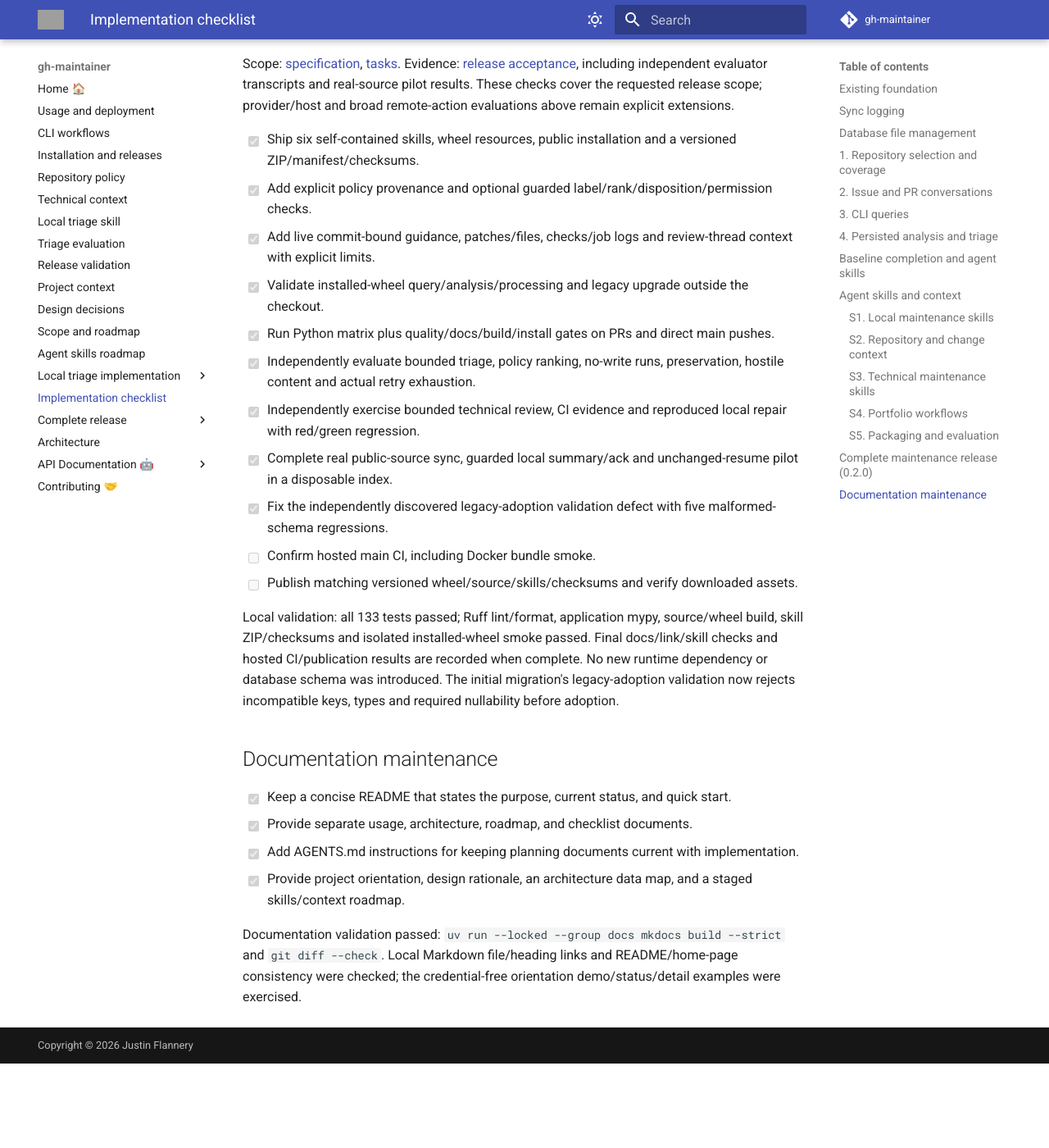
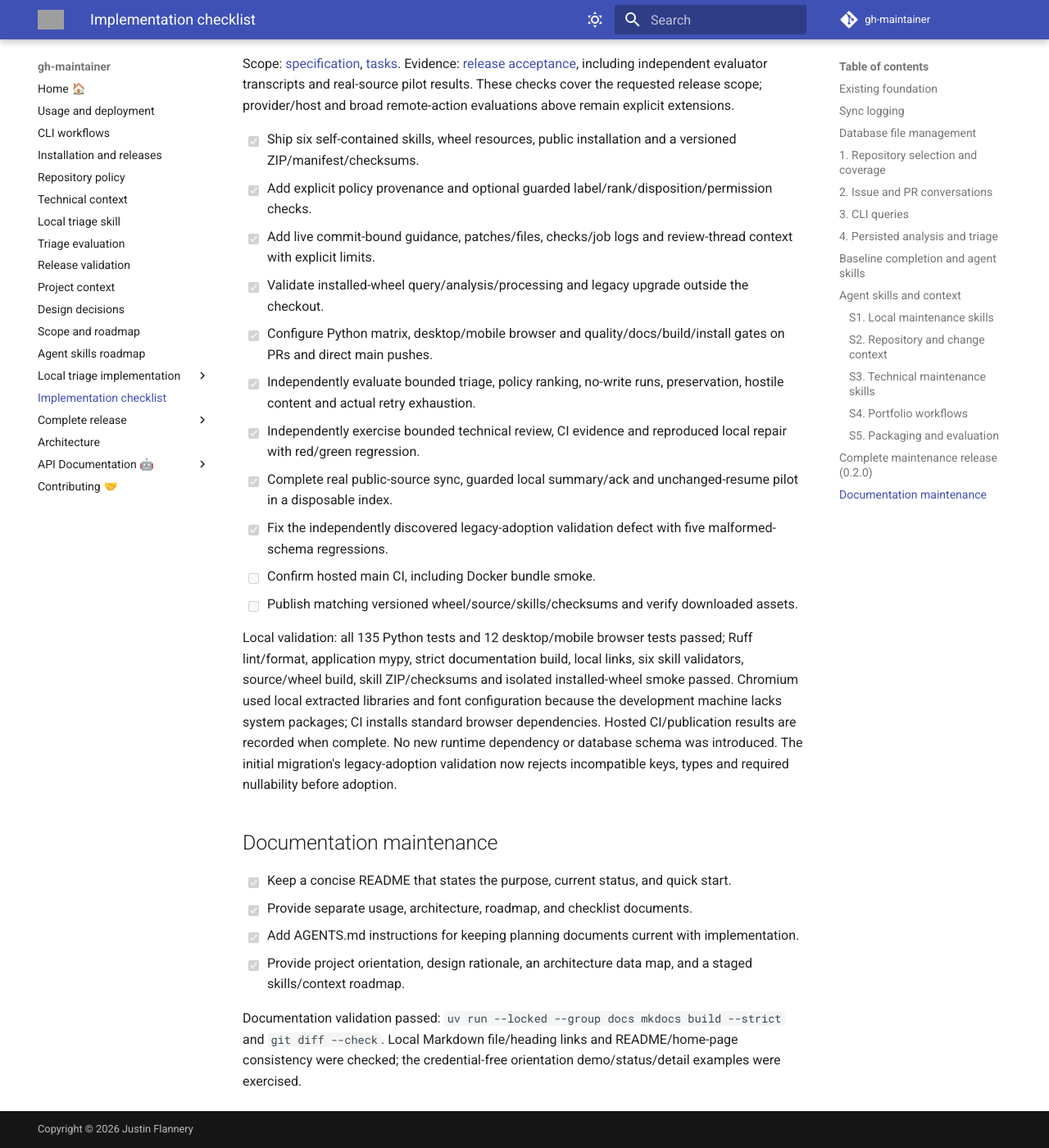
Before and after one commit to jufty-bot/gh-maintainer, an MkDocs documentation site: the page built from docs/checklist.md, in a window 1280 px wide and 1400 px high, scrolled down 6110 px. Shown: the whole window at 82% size. Built offline with MkDocs 1.6.1 and Material for MkDocs 9.7.7, drawn with Linux system fonts in a browser that asks for light colours; comment, search, counter and statistics services are not loaded; before the commit the page ends 7407 px from its top, so only the background shows below that; grey boxes are pictures that could not be loaded.

```diff
--- a/docs/checklist.md
+++ b/docs/checklist.md
@@ -223,7 +223,7 @@
 - [x] Add explicit policy provenance and optional guarded label/rank/disposition/permission checks.
 - [x] Add live commit-bound guidance, patches/files, checks/job logs and review-thread context with explicit limits.
 - [x] Validate installed-wheel query/analysis/processing and legacy upgrade outside the checkout.
-- [x] Run Python matrix plus quality/docs/build/install gates on PRs and direct main pushes.
+- [x] Configure Python matrix, desktop/mobile browser and quality/docs/build/install gates on PRs and direct main pushes.
 - [x] Independently evaluate bounded triage, policy ranking, no-write runs, preservation, hostile content and actual retry exhaustion.
 - [x] Independently exercise bounded technical review, CI evidence and reproduced local repair with red/green regression.
 - [x] Complete real public-source sync, guarded local summary/ack and unchanged-resume pilot in a disposable index.
@@ -231,9 +231,12 @@
 - [ ] Confirm hosted main CI, including Docker bundle smoke.
 - [ ] Publish matching versioned wheel/source/skills/checksums and verify downloaded assets.
 
-Local validation: all 133 tests passed; Ruff lint/format, application mypy, source/wheel
-build, skill ZIP/checksums and isolated installed-wheel smoke passed. Final docs/link/skill
-checks and hosted CI/publication results are recorded when complete. No new runtime
+Local validation: all 135 Python tests and 12 desktop/mobile browser tests passed;
+Ruff lint/format, application mypy, strict documentation build, local links, six skill
+validators, source/wheel build, skill ZIP/checksums and isolated installed-wheel smoke
+passed. Chromium used local extracted libraries and font configuration because the
+development machine lacks system packages; CI installs standard browser dependencies.
+Hosted CI/publication results are recorded when complete. No new runtime
 dependency or database schema was introduced. The initial migration's legacy-adoption
 validation now rejects incompatible keys, types and required nullability before adoption.
 
```
Also changed, not shown: docs/contributing.md (+3 -2 lines), docs/evaluations/release.md (+6 -1 lines), docs/releases.md (+4 -1 lines), docs/specs/002-complete-release/tasks.md (+5 -5 lines), 4 other files.
